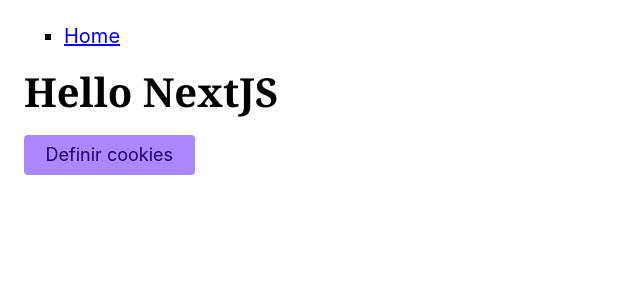
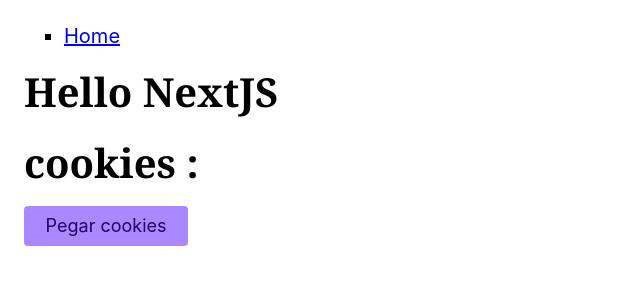
Before and after one commit to Akihito7/curso_next, a Next.js app: page / in a window 1280 px wide. Shown: the top 300 px of the page, without its empty margins (0-640 px from the left). Built offline with nearby package versions, Linux system fonts and the light colour scheme; no server answers.

Commit message:
exercise about server actions

```diff
--- /dev/null
+++ b/src/app/actions/cookies.tsx
@@ -0,0 +1,19 @@
+'use server'
+import { cookies } from "next/headers";
+
+type CookieOptions = {
+  httpOnly?: boolean;
+  secure?: boolean;
+};
+
+export async function setCookies(key: string, value: string, cookiesOptions?: CookieOptions) {
+
+  cookies().set(key, value, {
+    httpOnly: cookiesOptions?.httpOnly ? cookiesOptions.httpOnly : false,
+    secure: cookiesOptions?.secure ? cookiesOptions.secure : false
+  });
+}
+
+export async function getCookies(key : string){
+  return cookies().get(key)
+}
--- a/src/app/actions/set-cookie.tsx
+++ /dev/null
@@ -1,10 +0,0 @@
-'use server'
-
-import { cookies } from "next/headers";
-
-export async function setCookies(key : string, value : string){
-  cookies().set(key, value, {
-    httpOnly : true,
-    secure : true
-  });
-}
--- a/src/app/page.tsx
+++ b/src/app/page.tsx
@@ -1,15 +1,13 @@
-'use client'
-import { setCookies } from "./actions/set-cookie";
+import { GetCookies } from "@/components/getCookies";
+import { getCookies } from "./actions/cookies";
 
-export default function Home() {
-  function handleSetCookies(){
-    setCookies("secret", "12345")
-  };
-
+export default async function Home() {
+  const cookies = await getCookies("token");
   return (
     <main>
       <h1>Hello NextJS</h1>
-      <button onClick={handleSetCookies}>Definir cookies</button>
+      <GetCookies />
+      <p>{cookies?.value}</p>
     </main>
   );
 }
--- /dev/null
+++ b/src/components/getCookies/index.tsx
@@ -0,0 +1,21 @@
+'use client'
+import { getCookies as serverGetCookies } from "@/app/actions/cookies"
+import { useState } from "react";
+
+export function GetCookies() {
+  const [cookies, setCookies] = useState("");
+  async function handleFetchCookies() {
+    const cookies = await serverGetCookies("token");
+    if (cookies?.value) setCookies(cookies?.value)
+  }
+  return (
+    <div>
+      <h1>cookies : {cookies}</h1>
+      <button
+        onClick={handleFetchCookies}
+      >
+        Pegar cookies
+      </button>
+    </div>
+  )
+}
```
Also changed, not shown: src/app/actions/login.tsx (added, +27 -0 lines), src/components/formLogin/index.tsx (+16 -11 lines).
